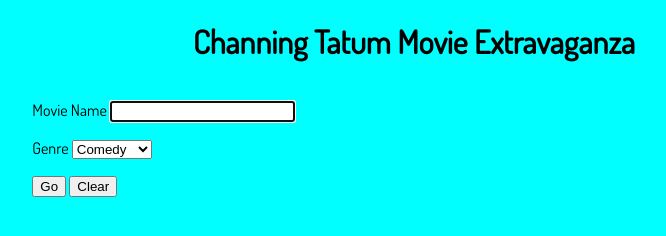
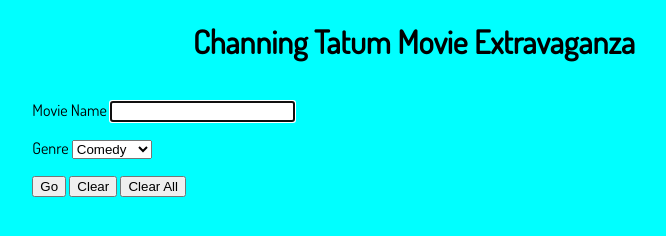
Before and after one commit to ritikamehta1/My_New_Project, a plain HTML site: page index.html in a window 1280 px wide. Shown: the whole page, without its empty margins (226-892 px from the left). Drawn offline with Linux system fonts and the light colour scheme.

```diff
--- a/index.html
+++ b/index.html
@@ -22,6 +22,7 @@
 
     <button type="submit">Go</button>
     <button type="reset">Clear</button>
+    <button type="reset">Clear All</button>
 </form>
 
     <div id="movies"></div>
--- a/index.js
+++ b/index.js
@@ -21,15 +21,12 @@ function renderList(data) {
 }
 
 const handleSubmit = function(ev) {
-  console.log('I\'m clicking the go button')
   ev.preventDefault()
   const form = ev.target
-  console.log(form)
   const movie = {
     'Movie': form.movieName.value,
     'Genre': form.genre.value,
   }
-console.log(movie)
   const list = renderList(movie)
   const movies = document.querySelector('#movies')
   movies.appendChild(list)
```
